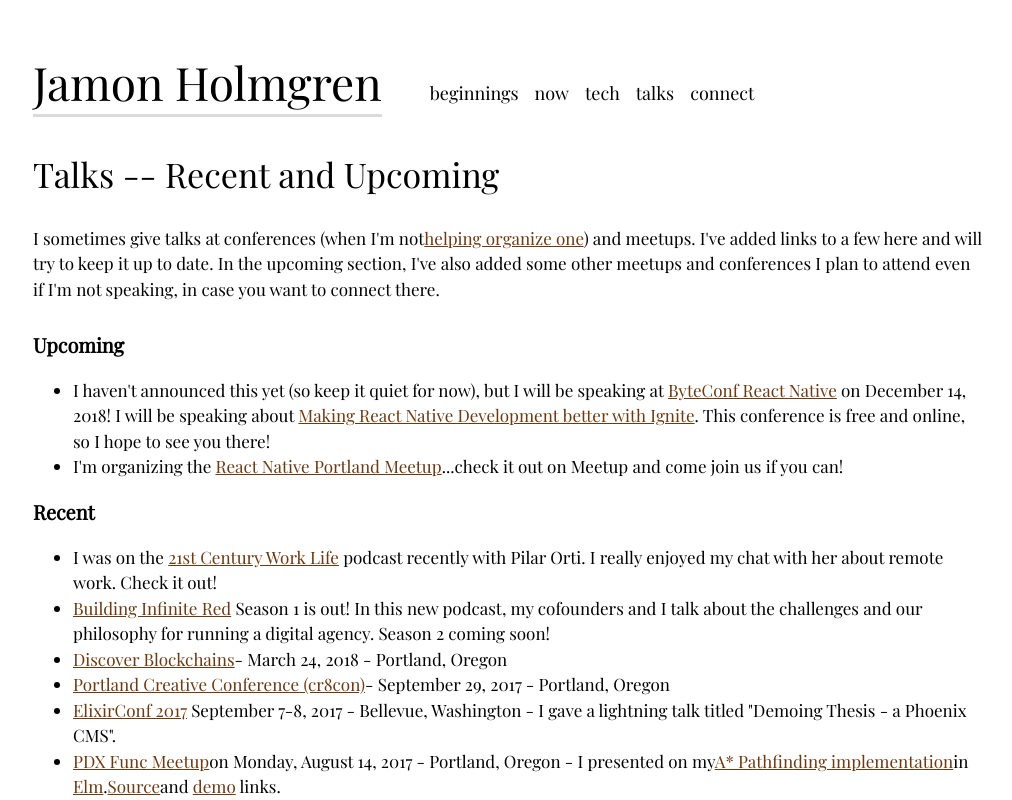
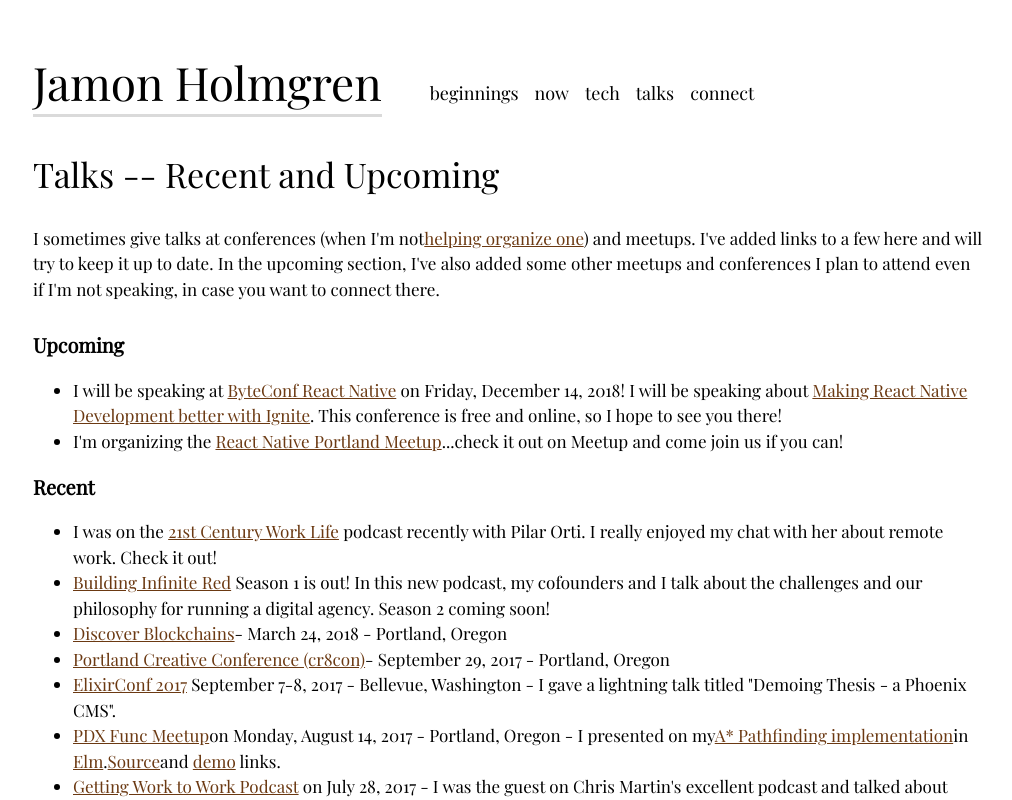
Before and after one commit to mcbobby7/jamonholmgren, a Next.js app: page /talks in a window 1280 px wide. Shown: the top 800 px of the page, without its empty margins (132-1144 px from the left). Built offline with nearby package versions, Linux system fonts and the light colour scheme; a web font is replaced by a local one.

Commit message:
Byteconf

```diff
--- a/pages/talks.js
+++ b/pages/talks.js
@@ -24,12 +24,11 @@
 
       <ul>
         <li>
-          I haven't announced this yet (so keep it quiet for now), but I will be
-          speaking at{" "}
+          I will be speaking at{" "}
           <a href="https://byteconf.com/react-native-2018">
             ByteConf React Native
           </a>{" "}
-          on December 14, 2018! I will be speaking about{" "}
+          on Friday, December 14, 2018! I will be speaking about{" "}
           <a href="https://infinite.red/ignite">
             Making React Native Development better with Ignite
           </a>
```
